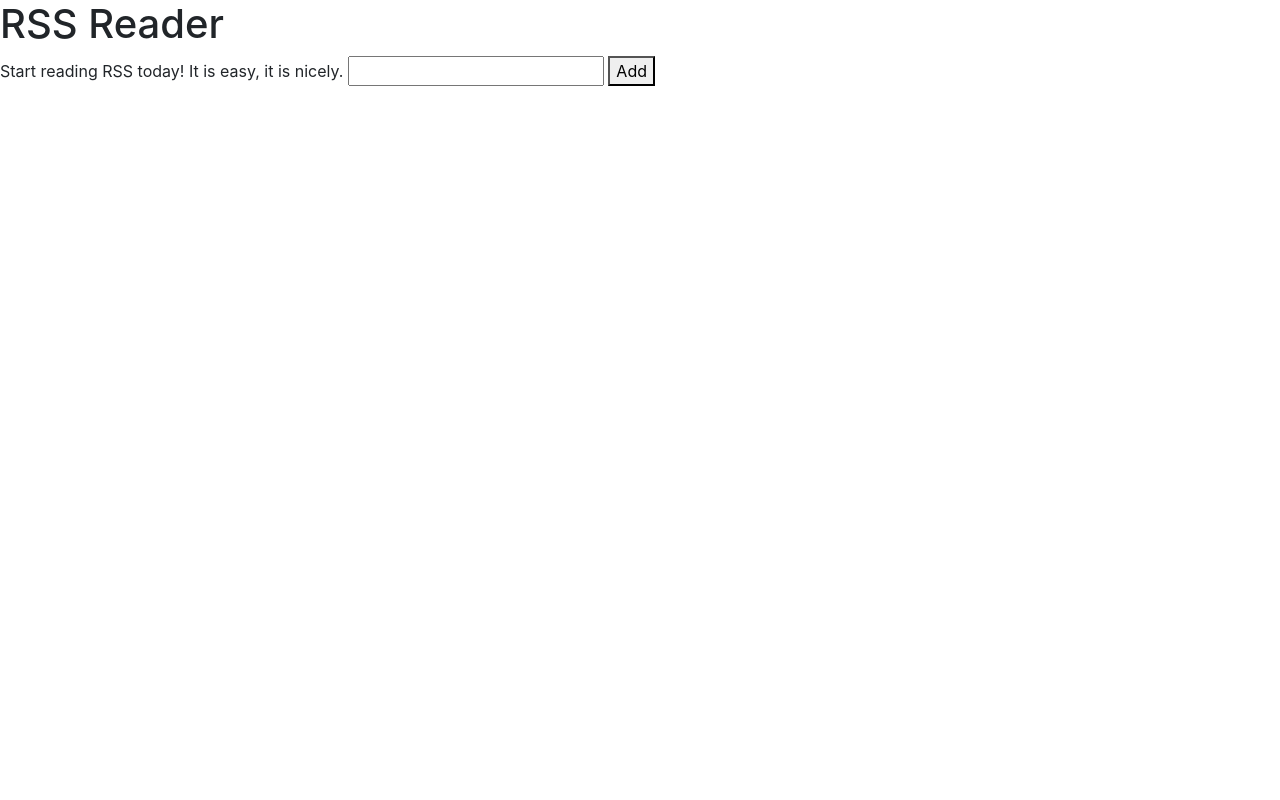
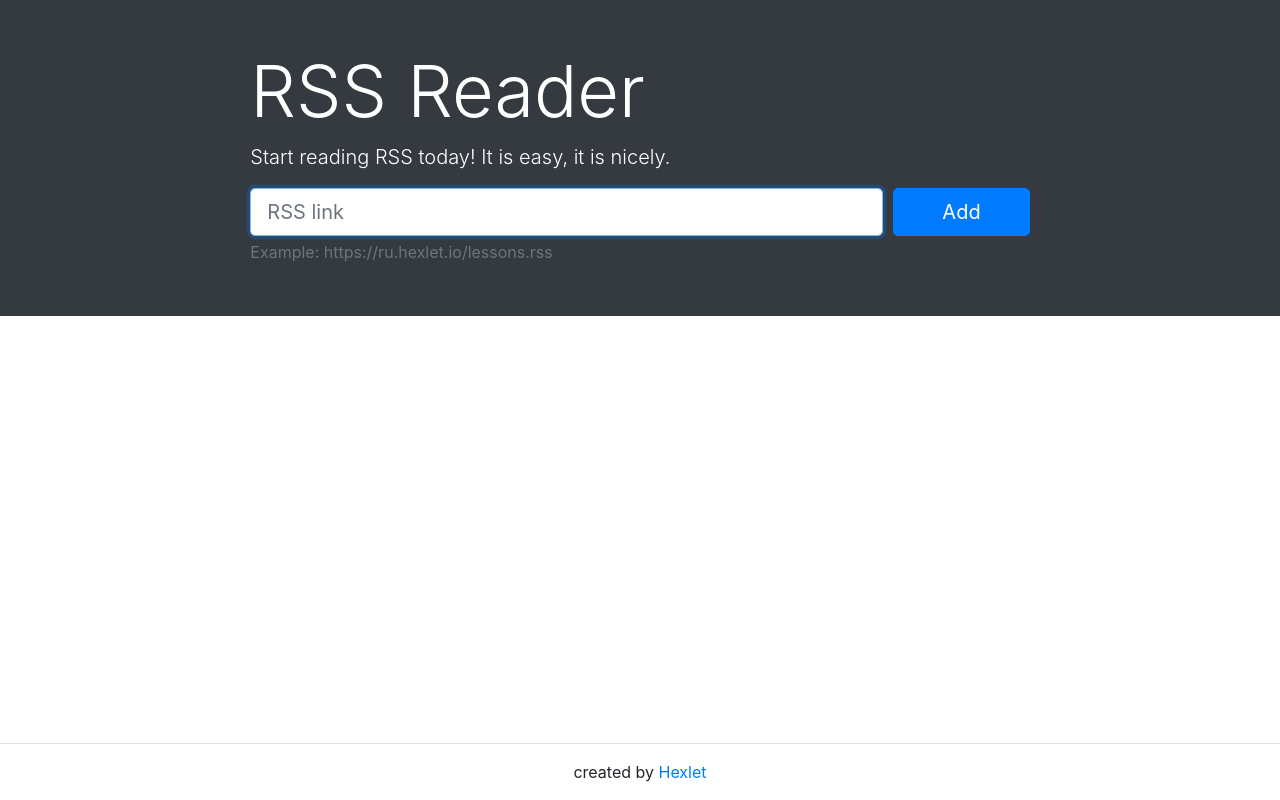
Before and after one commit to drobnov/frontend-project-lvl3, a website built with webpack: page template.html in a window 1280 px wide. Built offline with nearby package versions, Linux system fonts and the light colour scheme.

Commit message:
add form

```diff
--- a/template.html
+++ b/template.html
@@ -1,18 +1,67 @@
 <!doctype html>
-<html>
+<html lang="en">
   <head>
+    <meta charset="utf-8">
+    <meta name="viewport" content="width=device-width,initial-scale=1,shrink-to-fit=no">
     <title>RSS Reader</title>
   </head>
-  <body>
-    <div id="point">
-      <h1>RSS Reader</h1>
-      <form>
-        <label>
-          Start reading RSS today! It is easy, it is nicely.
-          <input type="text" name="rss" value="">
-        </label>
-        <button type="submit" aria-label="add">Add</button>
-      </form>
-    </div>
+  <body class="d-flex flex-column min-vh-100">
+      <div class="modal fade" id="modal" tabindex="-1" role="dialog" aria-labelledby="modal" aria-hidden="true">
+        <div class="modal-dialog" role="document">
+          <div class="modal-content">
+            <div class="modal-header">
+              <h5 class="modal-title"></h5>
+              <button type="button" class="close" data-dismiss="modal" aria-label="Close">
+                <span aria-hidden="true">×</span>
+              </button>
+            </div>
+            <div class="modal-body"></div>
+            <div class="modal-footer">
+              <a class="btn btn-primary full-article" href="#" role="button" target="_blank" rel="noopener noreferrer">Full article</a>
+              <button type="button" class="btn btn-secondary" data-dismiss="modal">Close</button>
+            </div>
+          </div>
+        </div>
+      </div>
+      <main class="flex-grow-1">
+        <section class="container-fluid bg-dark p-5">
+          <div class="row">
+            <div class="col-md-10 col-lg-8 mx-auto text-white">
+              <h1 class="display-3">RSS Reader</h1>
+              <p class="lead">Start reading RSS today! It is easy, it is nicely.</p>
+              <form action="" class="rss-form">
+                <div class="form-row">
+                  <div class="col">
+                    <input autofocus="" required="" name="url" aria-label="url" class="form-control form-control-lg w-100" placeholder="RSS link">
+                  </div>
+                  <div class="col-auto">
+                    <button type="submit" aria-label="add" class="btn btn-lg btn-primary px-sm-5">Add</button>
+                  </div>
+                </div>
+              </form>
+              <p class="text-muted my-1">Example: https://ru.hexlet.io/lessons.rss</p>
+              <div class="feedback"></div>
+            </div>
+          </div>
+        </section>
+        <section class="container-fluid p-5">
+          <div class="row">
+            <div class="col-md-10 col-lg-8 mx-auto feeds"></div>
+          </div>
+          <div class="row">
+            <div class="col-md-10 col-lg-8 mx-auto posts"></div>
+          </div>
+        </section>
+      </main>
+      <footer class="footer border-top py-3 mt-5">
+        <div class="container-xl">
+          <div class="text-center">
+            created by
+            <a href="https://ru.hexlet.io/professions/frontend/projects/11" target="_blank">
+              Hexlet
+            </a>
+          </div>
+        </div>
+      </footer>
   </body>
 </html>
```
